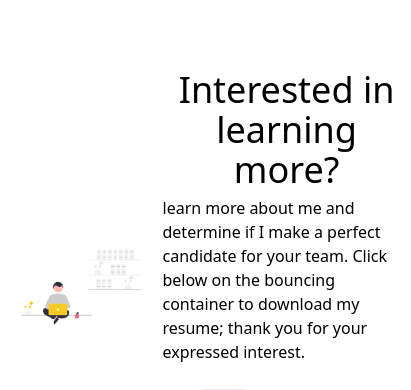
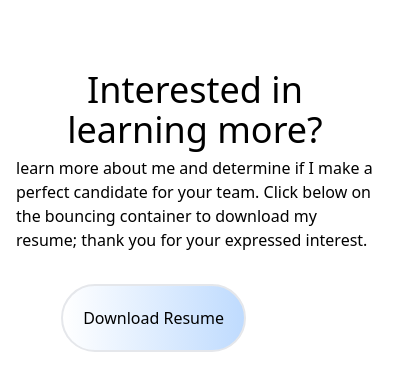
Before and after one commit to kdlo-al/NEW-PORTFOLIO, a React (Create React App) app: page / in a window 390 px wide. Shown: the part 392-782 px from the top of the page, 411 px wide, since content can reach past the window. Built offline with nearby package versions, Linux system fonts and the light colour scheme.

Commit message:
made the resume section responsive

```diff
--- a/src/Components/Resume/Resume.css
+++ b/src/Components/Resume/Resume.css
@@ -0,0 +1,9 @@
+@media only screen and (max-width: 770px) {
+    .tw-resume {
+        padding: 0 1rem;
+    }
+
+    .tw-resume-image {
+        display: none;
+    }
+}
--- a/src/Components/Resume/Resume.js
+++ b/src/Components/Resume/Resume.js
@@ -6,8 +6,8 @@ import resume from '../Resume/Resume 2022.docx';
 class Resume extends Component {
     render() {
         return (
-            <div id="resu" className="mt-12 flex items-center justify-around">
-                <img className="w-5/12" src={codingIllustration} alt="Programming" />
+            <div id="resu" className="tw-resume mt-12 flex items-center justify-around">
+                <img className="tw-resume-image w-5/12" src={codingIllustration} alt="Programming" />
                 <div className="">
                     <h4 className="text-center text-4xl">Interested in learning more?</h4>
                     <p className="mt-1.5">learn more about me and determine if I make a perfect candidate for your team. Click below on the bouncing container to download my resume; thank you for your expressed interest.</p>
```
